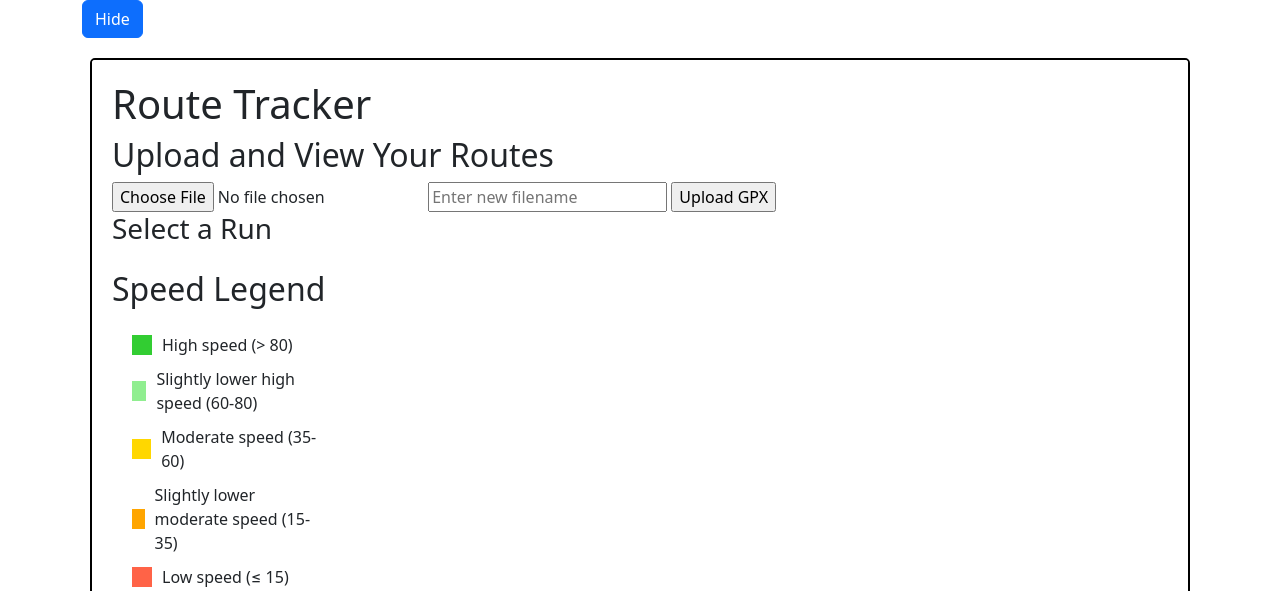
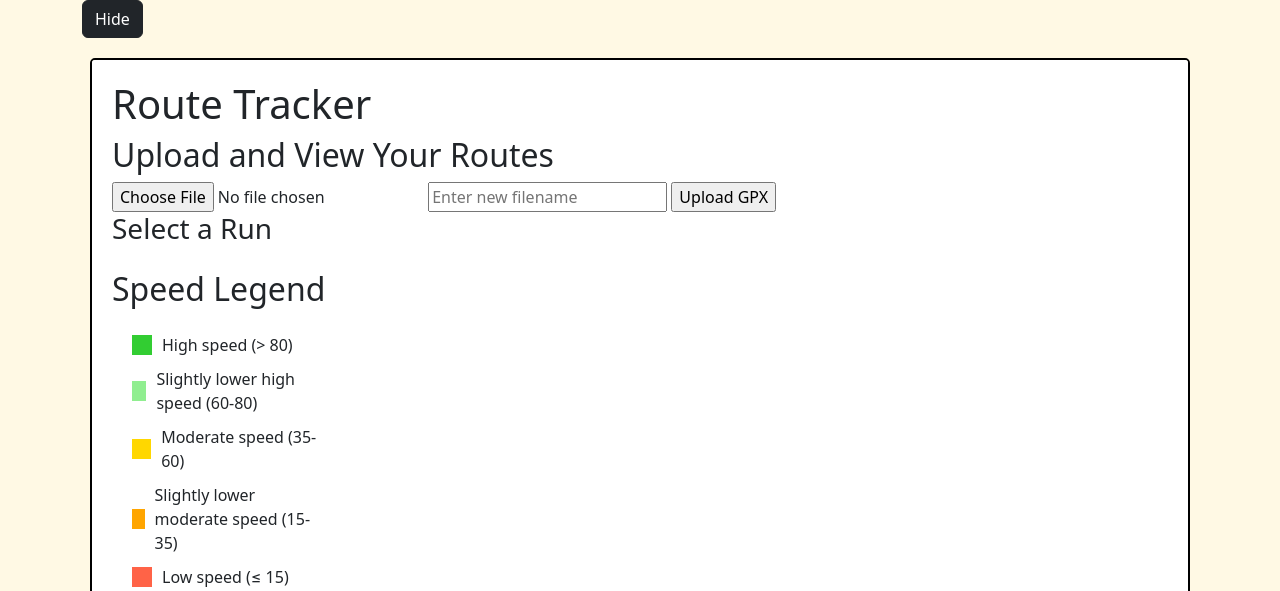
Before and after one commit to coltonBlackwell/Route_Tracker, a Flask app: page / in a window 1280 px wide. Shown: the top 591 px of the page. Run offline with Flask 3, Linux system fonts and the light colour scheme; some libraries are stand-ins or nearby versions; grey boxes are pictures that could not be loaded.

Commit message:
Updated UI

```diff
--- a/static/app.js
+++ b/static/app.js
@@ -1,11 +1,10 @@
 $(document).ready(function() {
-
+    // Toggle display box functionality
     $('#toggle-display-box').click(function() {
         $('#display-box').toggle();
         const isVisible = $('#display-box').is(':visible');
         $(this).text(isVisible ? 'Hide' : 'Show');
     });
-
 
     // Initialize the map once the DOM is fully loaded
     var map = L.map('map').setView([45.5236, -122.6750], 13); // Default location (centered on Portland, OR)
@@ -19,13 +18,12 @@ $(document).ready(function() {
 
     // Unified function to load and display the selected run with polyline and individual dots
     window.loadRun = function(filename) {
-        $.getJSON(`/view_run/${filename}`, function(data) {
-
+        $.getJSON(`/view_run/${filename}`)
+            .done(function(data) {
                 // Clear previously active link
                 $('#gpx-list a').removeClass('active');
                 // Add active class to the current link
                 $(`#gpx-list a:contains('${filename}')`).addClass('active');
-
 
                 // Clear previous layers
                 if (polyline) {
@@ -37,6 +35,7 @@ $(document).ready(function() {
                 }
                 window.dots = [];
 
+                // Function to determine color based on speed
                 function getColor(speed) {
                     if (speed > 80) return '#32CD32'; // High speed - Lime Green
                     else if (speed > 60) return '#90EE90'; // Slightly lower high speed - Light Green
@@ -70,12 +69,14 @@ $(document).ready(function() {
                 if (latlngs.length > 0) {
                     polyline = L.polyline(latlngs, { color: 'black', weight: 2 }).addTo(map);
                     map.fitBounds(polyline.getBounds()); // Adjust map view to fit the polyline
+                } else {
+                    alert('No coordinates found for this run.');
                 }
 
                 displayRunDetails(data);
                 $('#elevation-plot').attr('src', `/elevation_plot/${filename}`);
-            // create3DPlot(data.coordinates); // Create 3D plot with coordinates
-        }).fail(function(err) {
+            })
+            .fail(function(err) {
                 alert('Error loading run: ' + (err.responseJSON ? err.responseJSON.error : err.statusText));
             });
     };
@@ -169,49 +170,6 @@ $(document).ready(function() {
     });
 
 
-    // Function to create 3D plot using Plotly
-    function create3DPlot(coordinates) {
-        // Map latitude, longitude, and elevation from coordinates
-        const latitudes = coordinates.map(coord => coord.latitude);
-        const longitudes = coordinates.map(coord => coord.longitude);
-        const elevations = coordinates.map(coord => coord.elevation !== undefined ? coord.elevation : 0); // Ensure elevation is defined
-
-        // Log the values for debugging
-        console.log("Latitudes:", latitudes);
-        console.log("Longitudes:", longitudes);
-        console.log("Elevations:", elevations);
-
-        const trace = {
-            x: longitudes,
-            y: latitudes,
-            z: elevations,
-            mode: 'lines+markers',
-            type: 'scatter3d',
-            marker: {
-                size: 5,
-                color: elevations, // Color by elevation
-                colorscale: 'Viridis', // Color scale
-                showscale: true
-            }
-        };
-
-        const layout = {
-            title: '3D Path Plot',
-            scene: {
-                xaxis: { title: 'Longitude' },
-                yaxis: { title: 'Latitude' },
-                zaxis: { title: 'Elevation' },
-                camera: {
-                    eye: { x: 1.5, y: 1.5, z: 1.5 } // Initial camera position
-                }
-            }
-        };
-
-        // Plotting the 3D graph
-        Plotly.newPlot('3d-plot', [trace], layout);
-    }
-
-
     // Function to display run details
     function displayRunDetails(data) {
         const detailsContainer = $('#run-details');
--- a/static/styles.css
+++ b/static/styles.css
@@ -3,7 +3,7 @@ body {
     font-family: Arial, sans-serif;
     margin: 0;
     padding: 0;
-    background-color: #f4f4f4;
+    background-color: #e0e0e0;
     color: #333;
     line-height: 1.6;
     height: 100vh; /* Full viewport height */
@@ -23,9 +23,9 @@ body {
     z-index: 1; /* Ensure it is above the map */
 }
 
-#run-details {
-    background-color: white;
-}
+/* #run-details {
+    background-color: grey ;
+} */
 
 /* Map container - full width and height */
 #map {
--- a/templates/index.html
+++ b/templates/index.html
@@ -13,9 +13,9 @@
     <script src="https://cdn.plot.ly/plotly-latest.min.js"></script>
     <script src="{{ url_for('static', filename='app.js') }}"></script> <!-- Link to the JS file -->
 </head>
-<body>
+<body style="background-color: rgba(255, 249, 224, 0.839);">
     <div class="container">
-        <button id="toggle-display-box" class="btn btn-primary">Hide</button>
+        <button id="toggle-display-box" class="btn btn-dark">Hide</button>
         <div class="row">
             <div class="col" id="display-box">
                 <div id="controls">
@@ -81,13 +81,14 @@
                                 <h3>Elevation Over Time</h3>
                                 <img id="elevation-plot" src="" alt="Elevation Plot" style="width:100%; max-width:350px;">
 
+                                <div>
+                                    <h2>3D Visualizer</h2>
+                                    <button id="plot-button">Show 3D Plot</button>
+                                    <div id="3d-plot" style="width: 100%; height: 600px;"></div>
+                                </div>
+
                             </div>
                         </div>
-                    </div>
-                    <div>
-                        <h2>3D Visualizer</h2>
-                        <button id="plot-button">Show 3D Plot</button>
-                        <div id="3d-plot" style="width: 100%; height: 600px;"></div>
                     </div>
                 </div>
             </div>
```
Lines whose indentation alone changed are shown as unchanged.
